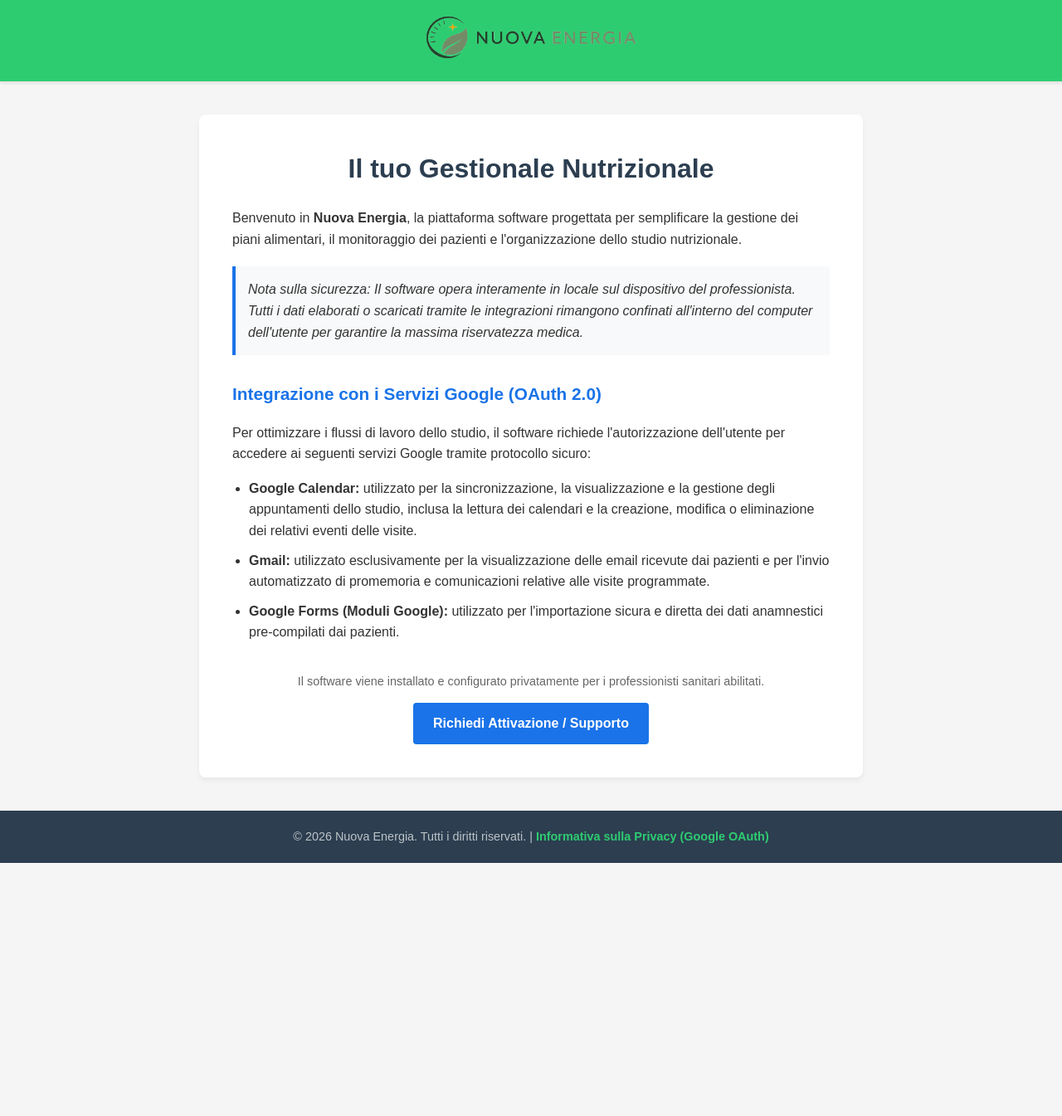
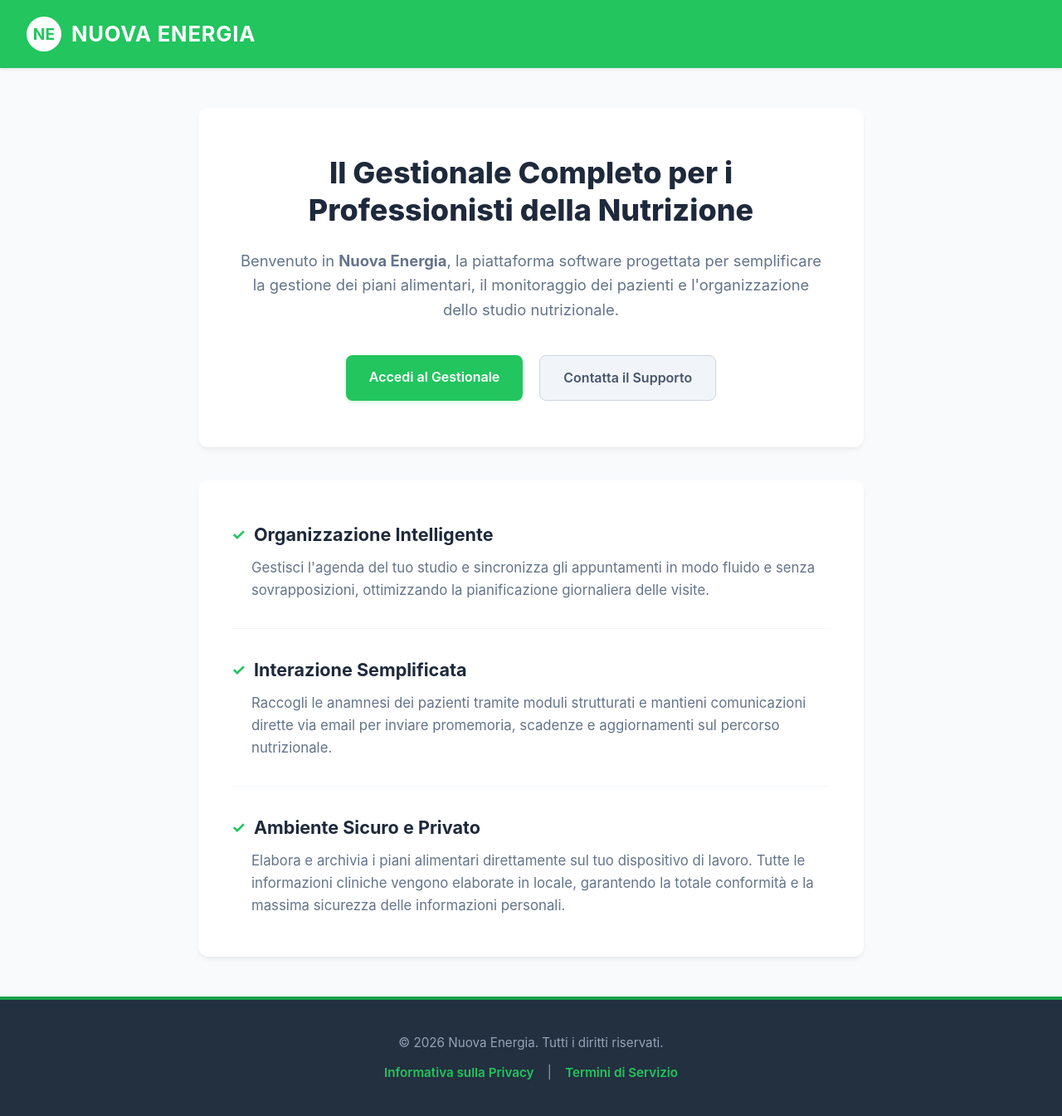
Before and after one commit to NuovaEnergia/nuovaenergia.github.io, a plain HTML site: page index.html in a window 1280 px wide. Shown: the whole page at 83% size. Before the commit the page ends 1040 px from the top, so only its background shows below. Drawn offline with Linux system fonts and the light colour scheme.

Commit message:
Update index.html

```diff
--- a/index.html
+++ b/index.html
@@ -4,142 +4,242 @@
     <meta charset="UTF-8">
     <meta name="viewport" content="width=device-width, initial-scale=1.0">
     <title>Nuova Energia - Gestionale Nutrizionale</title>
-    <meta name="google-site-verification" content="kL2v3b8JaJCflfOBEeIIiWWfyr-0pQp6ZopQrKC3tgU" />
-    <link rel="icon" type="image/png" href="favicon.png">
     <style>
-        body {
-            font-family: Arial, sans-serif;
-            line-height: 1.6;
+        /* Reset & Base Styles */
+        * {
+            box-sizing: border-box;
             margin: 0;
             padding: 0;
-            color: #333;
-            background-color: #f5f5f5;
+        }
+        body {
+            font-family: -apple-system, BlinkMacSystemFont, "Segoe UI", Roboto, Helvetica, Arial, sans-serif;
+            background-color: #f8fafc;
+            color: #334155;
+            line-height: 1.6;
             display: flex;
             flex-direction: column;
             min-height: 100vh;
         }
 
-        /* Header con brand e logo */
-        .header {
-            background-color: #2ecc71;
-            padding: 15px 20px;
-            text-align: center;
-            box-shadow: 0 2px 4px rgba(0,0,0,0.1);
+        /* Header styling aligned with client branding */
+        header {
+            background-color: #22c55e;
+            color: white;
+            padding: 1.25rem 2rem;
+            display: flex;
+            align-items: center;
+            box-shadow: 0 2px 4px rgba(0,0,0,0.08);
         }
-        .header img {
-            max-height: 60px;
-            width: auto;
+        .logo-container {
+            display: flex;
+            align-items: center;
+            gap: 12px;
+        }
+        .logo-placeholder {
+            width: 42px;
+            height: 42px;
+            background-color: #ffffff;
+            border-radius: 50%;
+            display: flex;
+            align-items: center;
+            justify-content: center;
+            font-weight: bold;
+            color: #22c55e;
+            font-size: 1.2rem;
+        }
+        .brand-name {
+            font-size: 1.6rem;
+            font-weight: 700;
+            letter-spacing: 0.03em;
         }
 
-        /* Contenitore principale */
-        .main-container {
+        /* Layout Grid */
+        main {
             flex: 1;
-            max-width: 800px;
-            margin: 40px auto;
-            padding: 0 20px;
+            max-width: 850px;
+            width: 100%;
+            margin: 3rem auto;
+            padding: 0 1.5rem;
         }
 
-        /* Box bianco centrale */
-        .card {
+        /* Hero Component */
+        .hero {
+            text-align: center;
             background: white;
-            padding: 40px;
-            border-radius: 8px;
-            box-shadow: 0 4px 6px rgba(0,0,0,0.05);
+            padding: 3.5rem 2.5rem;
+            border-radius: 12px;
+            box-shadow: 0 4px 6px -1px rgba(0,0,0,0.05), 0 2px 4px -1px rgba(0,0,0,0.03);
+            margin-bottom: 2.5rem;
+        }
+        h1 {
+            color: #1e293b;
+            font-size: 2.25rem;
+            font-weight: 800;
+            margin-bottom: 1.5rem;
+            line-height: 1.25;
+        }
+        .hero p {
+            font-size: 1.15rem;
+            color: #64748b;
+            margin-bottom: 2.5rem;
+            max-width: 700px;
+            margin-left: auto;
+            margin-right: auto;
         }
 
-        h1 { color: #2c3e50; text-align: center; margin-top: 0; }
-        h2 { color: #1a73e8; font-size: 1.3em; margin-top: 30px; }
-
-        .highlight-box {
-            background-color: #f8f9fa;
-            border-left: 4px solid #1a73e8;
-            padding: 15px;
-            margin: 20px 0;
-            font-style: italic;
+        /* Professional Call-to-Actions */
+        .cta-group {
+            display: flex;
+            justify-content: center;
+            gap: 1.25rem;
+            flex-wrap: wrap;
+        }
+        .btn {
+            display: inline-block;
+            padding: 0.85rem 1.75rem;
+            border-radius: 8px;
+            font-weight: 600;
+            text-decoration: none;
+            font-size: 1rem;
+            transition: all 0.2s ease-in-out;
+        }
+        .btn-primary {
+            background-color: #22c55e;
+            color: white;
+            box-shadow: 0 2px 4px rgba(34, 197, 94, 0.2);
+        }
+        .btn-primary:hover {
+            background-color: #16a34a;
+        }
+        .btn-secondary {
+            background-color: #f1f5f9;
+            color: #475569;
+            border: 1px solid #cbd5e1;
+        }
+        .btn-secondary:hover {
+            background-color: #e2e8f0;
         }
 
-        ul {
-            padding-left: 20px;
+        /* Content Features List (Scopes integrated implicitly) */
+        .features {
+            background: white;
+            padding: 3rem 2.5rem;
+            border-radius: 12px;
+            box-shadow: 0 4px 6px -1px rgba(0,0,0,0.05), 0 2px 4px -1px rgba(0,0,0,0.03);
+        }
+        .feature-item {
+            margin-bottom: 2rem;
+            padding-bottom: 2rem;
+            border-bottom: 1px solid #f1f5f9;
+        }
+        .feature-item:last-child {
+            margin-bottom: 0;
+            padding-bottom: 0;
+            border-bottom: none;
+        }
+        h3 {
+            color: #1e293b;
+            font-size: 1.35rem;
+            margin-bottom: 0.6rem;
+            display: flex;
+            align-items: center;
+            gap: 10px;
+        }
+        h3::before {
+            content: "✓";
+            color: #22c55e;
+            font-weight: bold;
+            font-size: 1.2rem;
+        }
+        .features p {
+            color: #64748b;
+            font-size: 1.05rem;
+            padding-left: 24px;
         }
 
-        li {
-            margin-bottom: 10px;
+        /* Dark Compliance Footer */
+        footer {
+            background-color: #22303f;
+            color: #94a3b8;
+            text-align: center;
+            padding: 2.5rem 2rem;
+            margin-top: auto;
+            font-size: 0.95rem;
+            border-top: 4px solid #16a34a;
+        }
+        footer p {
+            margin-bottom: 0.75rem;
+        }
+        .footer-links a {
+            color: #22c55e;
+            text-decoration: none;
+            margin: 0 0.75rem;
+            font-weight: 600;
+            transition: color 0.15s ease;
+        }
+        .footer-links a:hover {
+            color: #4ade80;
+            text-decoration: underline;
         }
 
-        /* Area pulsanti di azione */
-        .cta-area {
-            text-align: center;
-            margin-top: 35px;
-        }
-        .btn-contact {
-            display: inline-block;
-            padding: 12px 24px;
-            background-color: #1a73e8;
-            color: white;
-            text-decoration: none;
-            border-radius: 4px;
-            font-weight: bold;
-            transition: background 0.2s;
-        }
-        .btn-contact:hover {
-            background-color: #1557b0;
-        }
-
-        /* Footer con link Privacy obbligatorio */
-        .footer {
-            background-color: #2c3e50;
-            color: #bdc3c7;
-            text-align: center;
-            padding: 20px;
-            font-size: 0.9em;
-            margin-top: auto;
-        }
-        .footer a {
-            color: #2ecc71;
-            text-decoration: none;
-            font-weight: bold;
-        }
-        .footer a:hover {
-            text-decoration: underline;
+        /* Responsive adaptations */
+        @media (max-width: 650px) {
+            h1 { font-size: 1.8rem; }
+            main { margin: 1.5rem auto; }
+            .hero, .features { padding: 2rem 1.25rem; }
+            .cta-group { flex-direction: column; width: 100%; }
+            .btn { text-align: center; width: 100%; }
         }
     </style>
 </head>
 <body>
 
-    <div class="header">
-        <img src="logo_predefinito.png" alt="Logo Nuova Energia">
-    </div>
+    <header>
+        <div class="logo-container">
+            <div class="logo-placeholder">NE</div>
+            <div class="brand-name">NUOVA ENERGIA</div>
+        </div>
+    </header>
 
-    <div class="main-container">
-        <div class="card">
-            <h1>Il tuo Gestionale Nutrizionale</h1>
+    <main>
+        <!-- Hero Introduction Section -->
+        <section class="hero">
+            <h1>Il Gestionale Completo per i Professionisti della Nutrizione</h1>
+            <p>Benvenuto in <strong>Nuova Energia</strong>, la piattaforma software progettata per semplificare la gestione dei piani alimentari, il monitoraggio dei pazienti e l'organizzazione dello studio nutrizionale.</p>
+            <div class="cta-group">
+                <a href="#login" class="btn btn-primary">Accedi al Gestionale</a>
+                <a href="#supporto" class="btn btn-secondary">Contatta il Supporto</a>
+            </div>
+        </section>
 
-            <p>Benvenuto in <strong>Nuova Energia</strong>, la piattaforma software progettata per semplificare la gestione dei piani alimentari, il monitoraggio dei pazienti e l'organizzazione dello studio nutrizionale.</p>
-
-            <div class="highlight-box">
-                Nota sulla sicurezza: Il software opera interamente in locale sul dispositivo del professionista. Tutti i dati elaborati o scaricati tramite le integrazioni rimangono confinati all'interno del computer dell'utente per garantire la massima riservatezza medica.
+        <!-- Dynamic Feature Section for Verification Requirements -->
+        <section class="features">
+            <div class="feature-item">
+                <h3>Organizzazione Intelligente</h3>
+                <p>Gestisci l'agenda del tuo studio e sincronizza gli appuntamenti in modo fluido e senza sovrapposizioni, ottimizzando la pianificazione giornaliera delle visite.</p>
             </div>
 
-            <h2>Integrazione con i Servizi Google (OAuth 2.0)</h2>
-            <p>Per ottimizzare i flussi di lavoro dello studio, il software richiede l'autorizzazione dell'utente per accedere ai seguenti servizi Google tramite protocollo sicuro:</p>
+            <div class="feature-item">
+                <h3>Interazione Semplificata</h3>
+                <p>Raccogli le anamnesi dei pazienti tramite moduli strutturati e mantieni comunicazioni dirette via email per inviare promemoria, scadenze e aggiornamenti sul percorso nutrizionale.</p>
+            </div>
 
-            <ul>
-                <li><strong>Google Calendar:</strong> utilizzato per la sincronizzazione, la visualizzazione e la gestione degli appuntamenti dello studio, inclusa la lettura dei calendari e la creazione, modifica o eliminazione dei relativi eventi delle visite.</li>
-                <li><strong>Gmail:</strong> utilizzato esclusivamente per la visualizzazione delle email ricevute dai pazienti e per l'invio automatizzato di promemoria e comunicazioni relative alle visite programmate.</li>
-                <li><strong>Google Forms (Moduli Google):</strong> utilizzato per l'importazione sicura e diretta dei dati anamnestici pre-compilati dai pazienti.</li>
-            </ul>
+            <div class="feature-item">
+                <h3>Ambiente Sicuro e Privato</h3>
+                <p>Elabora e archivia i piani alimentari direttamente sul tuo dispositivo di lavoro. Tutte le informazioni cliniche vengono elaborate in locale, garantendo la totale conformità e la massima sicurezza delle informazioni personali.</p>
+            </div>
+        </section>
+    </main>
 
-            <div class="cta-area">
-                <p style="font-size: 0.9em; color: #666;">Il software viene installato e configurato privatamente per i professionisti sanitari abilitati.</p>
-                <a href="mailto:nuovaenergia.nutri@gmail.com" class="btn-home btn-contact">Richiedi Attivazione / Supporto</a>
-            </div>
+    <!-- Essential Policy Links Footer for Google Approval -->
+    <footer>
+        <p>&copy; 2026 Nuova Energia. Tutti i diritti riservati.</p>
+        <div class="footer-links">
+            <a href="/privacy-policy.html">Informativa sulla Privacy</a>
+            <span>|</span>
+            <a href="/termini-servizio.html">Termini di Servizio</a>
         </div>
-    </div>
-
-    <div class="footer">
-        © 2026 Nuova Energia. Tutti i diritti riservati. |
-        <a href="privacy.html">Informativa sulla Privacy (Google OAuth)</a>
-    </div>
+    </footer>
 
 </body>
 </html>
```
